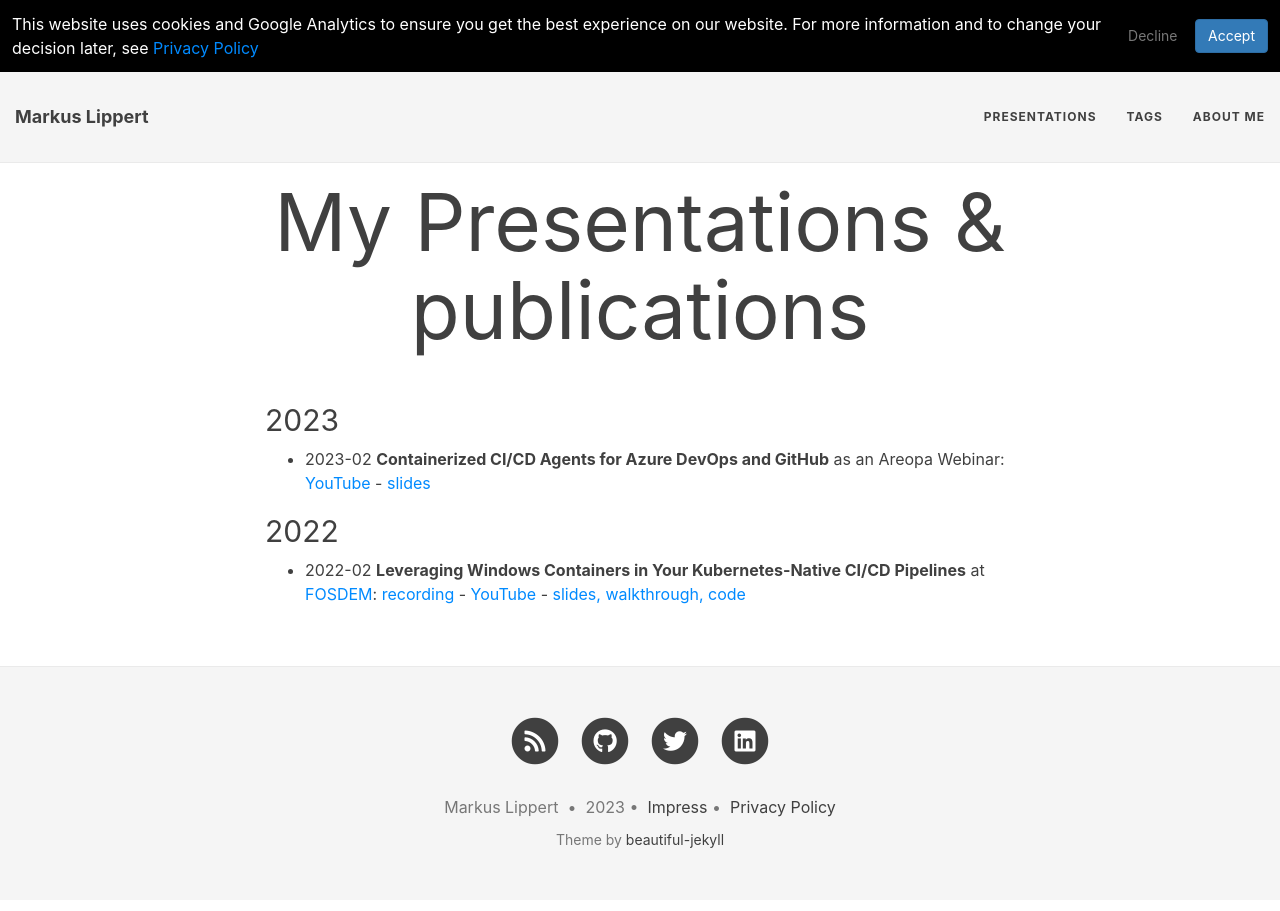
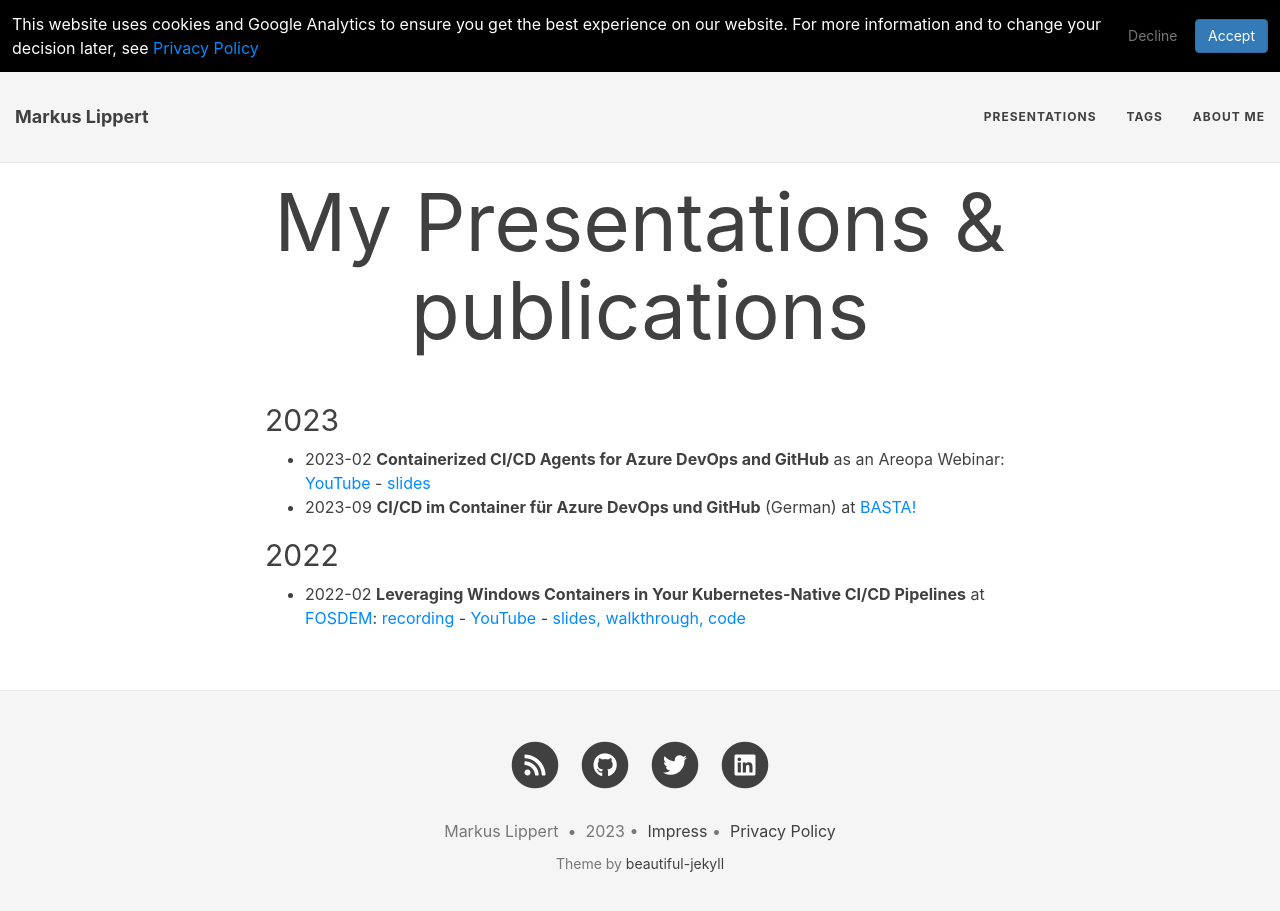
Before and after one commit to lippertmarkus/lippertmarkus.github.io, a Jekyll site: the page built from presentations.md, in a window 1280 px wide and 924 px high. Shown: the top 911 px of the window. Built offline with Jekyll 4.4.1, drawn with Linux system fonts in a browser that asks for light colours.

Commit message:
Update presentations.md

```diff
--- a/presentations.md
+++ b/presentations.md
@@ -4,6 +4,7 @@ title: "My Presentations & publications"
 
 ## 2023
 - 2023-02 **Containerized CI/CD Agents for Azure DevOps and GitHub** as an Areopa Webinar: [YouTube](https://www.youtube.com/watch?v=0INOdEhXd38) - [slides](https://github.com/lippertmarkus/presentations/tree/main/2023-02-Areopa-containerized-cicd-agents)
+- 2023-09 **CI/CD im Container für Azure DevOps und GitHub** (German) at [BASTA!](https://basta.net/mainz/)
 
 ## 2022
 - 2022-02 **Leveraging Windows Containers in Your Kubernetes-Native CI/CD Pipelines** at [FOSDEM](https://fosdem.org/): [recording](https://video.fosdem.org/2022/D.cicd/leveraging_windows_containers_in_your_kubernetes_native_ci_cd_pipelines.webm) - [YouTube](https://youtu.be/xsUYyiaTmZk) - [slides, walkthrough, code](https://github.com/lippertmarkus/presentations/tree/main/2022-02-FOSDEM-CICD)
```
